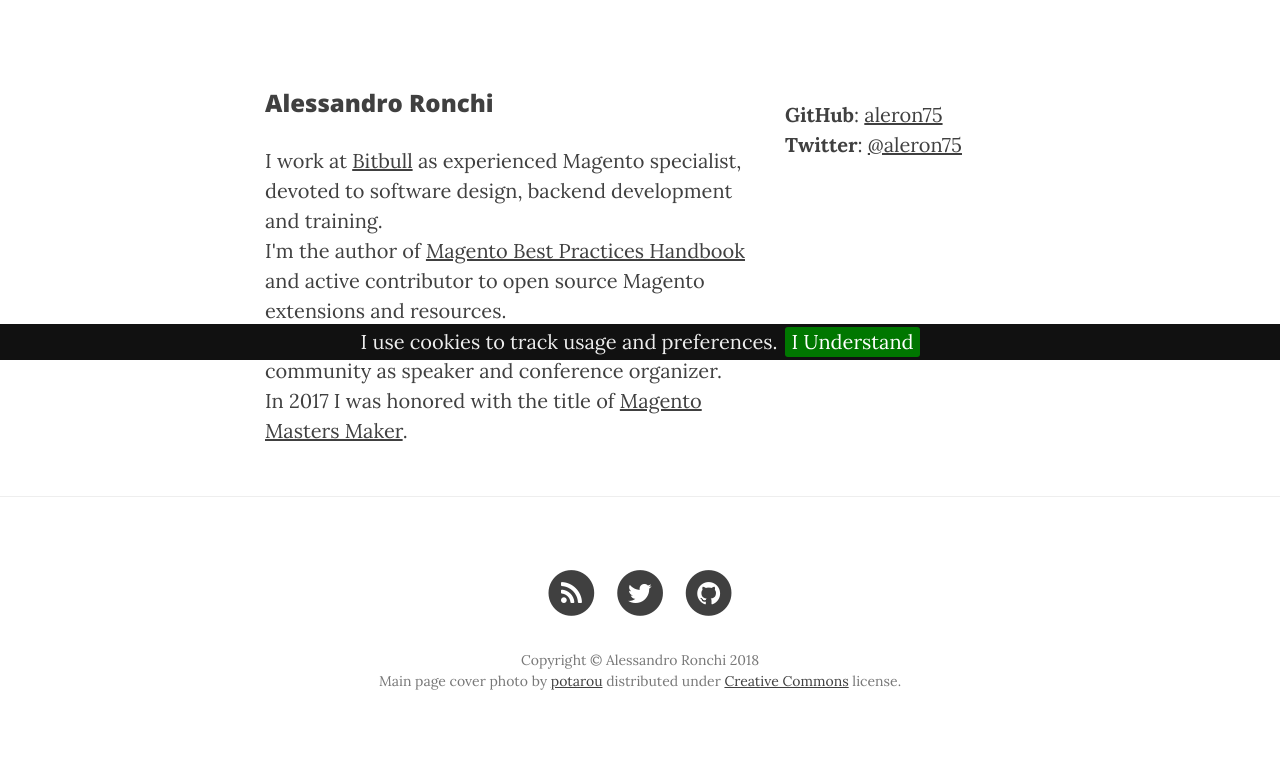
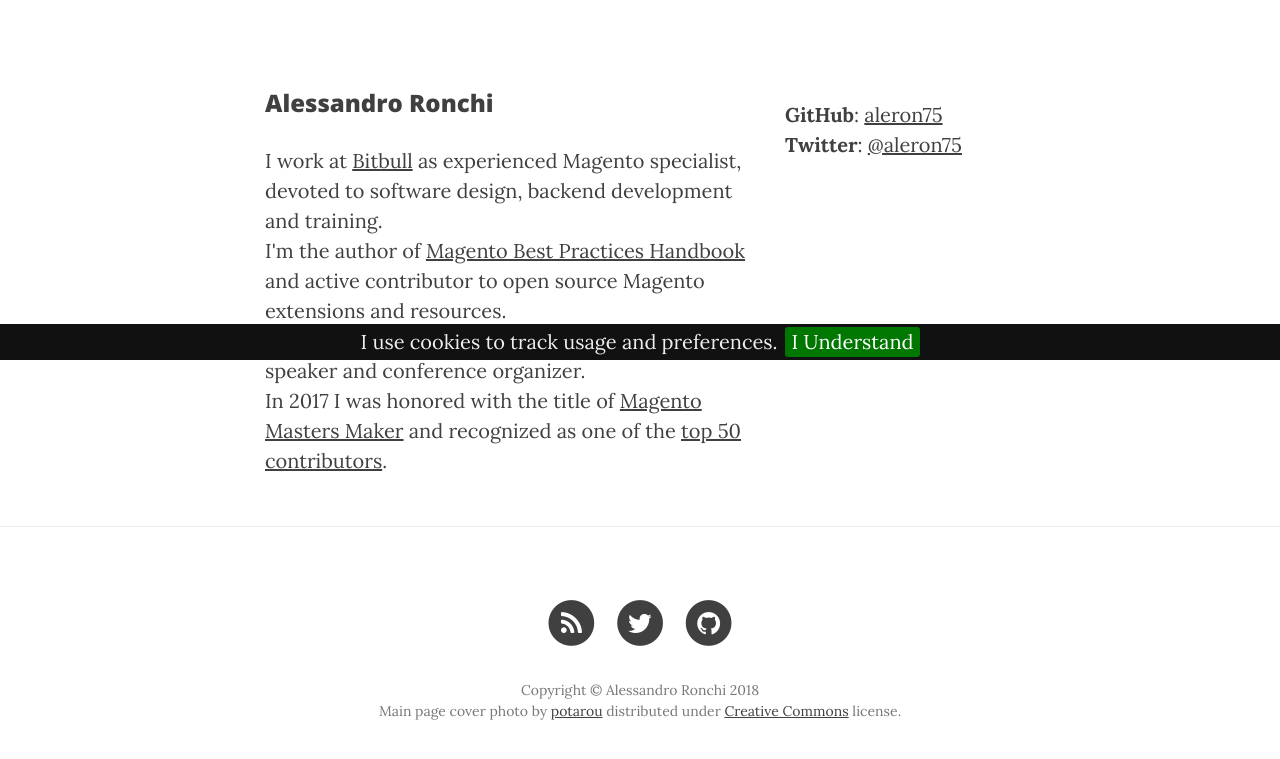
Before and after one commit to aleron75/aleron75.github.io, a Jekyll site: the page built from about.html, in a window 1280 px wide, cut to the strip 540-1327 px from the top of the page. Shown: the top 759 px of the strip. Built offline with Jekyll 4.4.1, drawn with Linux system fonts in a browser that asks for light colours; nearby versions of some CDN libraries.

Commit message:
Update my bio

```diff
--- a/about.html
+++ b/about.html
@@ -11,8 +11,8 @@ description: aleron75
         <p>
             I work at <a href="http://www.bitbull.it/en">Bitbull</a> as experienced Magento specialist, devoted to software design, backend development and training.<br/>
             I'm the author of <a href="http://leanpub.com/magebp">Magento Best Practices Handbook</a> and active contributor to open source Magento extensions and resources.<br/>
-            I also love taking part in the <a href="https://twitter.com/search?q=%23realmagento&src=tyah">#realmagento</a> community as speaker and conference organizer.<br/>
-            In 2017 I was honored with the title of <a href="https://magento.com/blog/magento-news/meet-2017-magento-masters-makers">Magento Masters Maker</a>.
+            I also love taking part in the Magento community as speaker and conference organizer.<br/>
+            In 2017 I was honored with the title of <a href="https://magento.com/blog/magento-news/meet-2017-magento-masters-makers">Magento Masters Maker</a> and recognized as one of the <a href="https://magento.com/blog/technical/thank-you-top-50-contributors-2017">top 50 contributors</a>.
         </p>
     </div>
     <div class="col-xs-12 col-sm-4">
```
